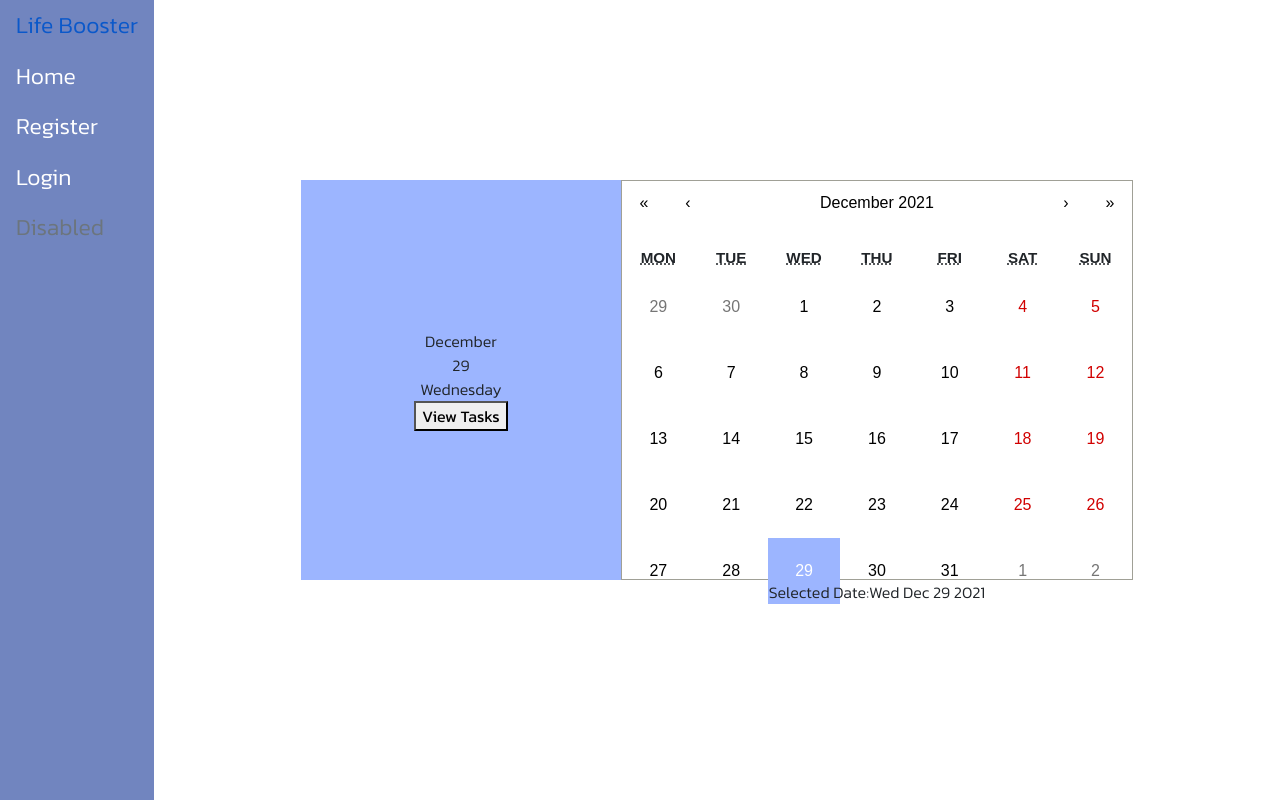
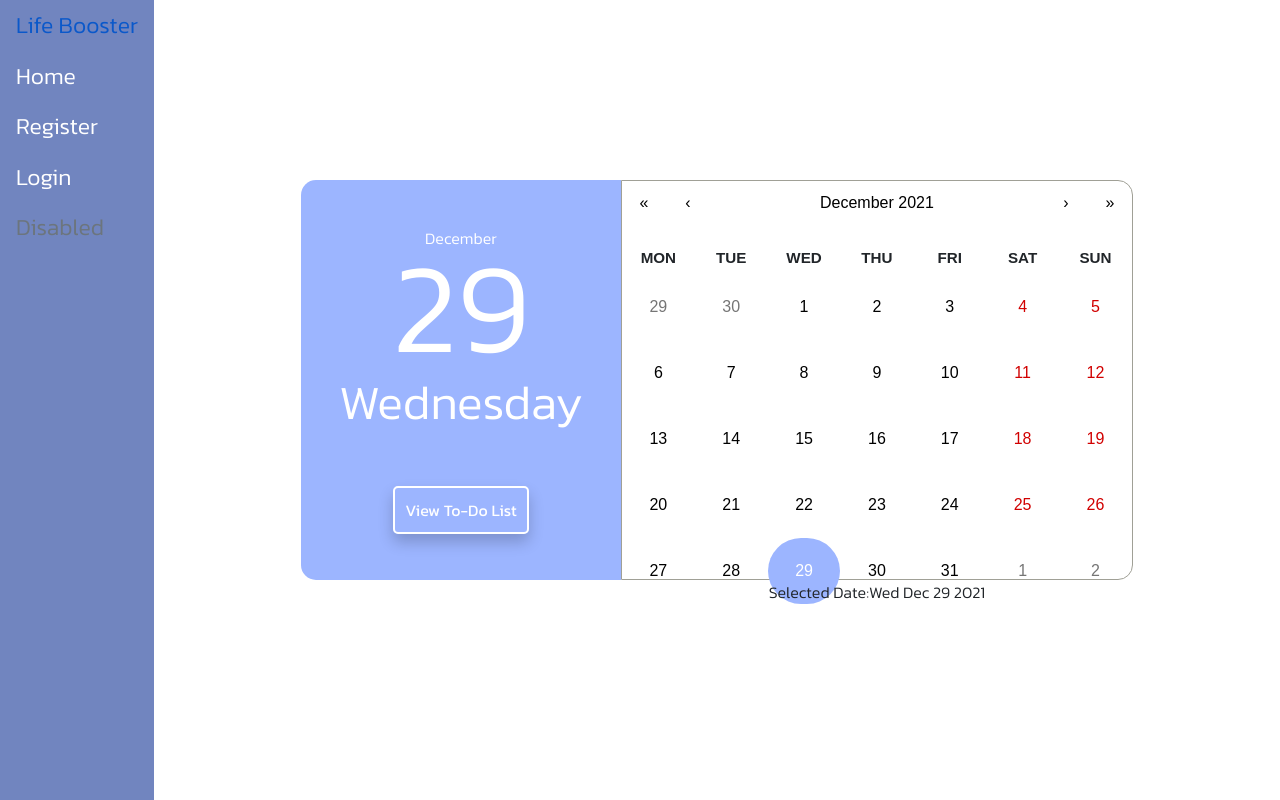
Before and after one commit to hyjin123/life-booster, a React (Create React App) app in the folder frontend/: page /home in a window 1280 px wide. Built offline with nearby package versions, Linux system fonts and the light colour scheme.

Commit message:
finished the calendar component and the button to view the tasks for each day

```diff
--- a/frontend/src/components/DateCalendar.css
+++ b/frontend/src/components/DateCalendar.css
@@ -4,6 +4,7 @@
   max-width: 100%;
   background: white;
   border: 1px solid #a0a096;
+  border-radius: 0 15px 15px 0;
   font-family: Arial, Helvetica, sans-serif;
   line-height: 1.125em;
 }
@@ -90,9 +91,11 @@
 .react-calendar__tile:enabled:hover,
 .react-calendar__tile:enabled:focus {
   background-color: #e6e6e6;
+  border-radius: 40px;
 }
 .react-calendar__tile--now {
   background: #ffff76;
+  border-radius: 40px;
 }
 .react-calendar__tile--now:enabled:hover,
 .react-calendar__tile--now:enabled:focus {
@@ -108,6 +111,7 @@
 .react-calendar__tile--active {
   background: #9cb5ff;
   color: white;
+  border-radius: 40px;
 }
 .react-calendar__tile--active:enabled:hover,
 .react-calendar__tile--active:enabled:focus {
@@ -116,3 +120,11 @@
 .react-calendar--selectRange .react-calendar__tile--hover {
   background-color: #e6e6e6;
 }
+
+abbr[title] {
+  text-decoration: none;
+}
+
+abbr[title]:hover {
+  cursor: auto;
+}
--- a/frontend/src/components/MainPage.css
+++ b/frontend/src/components/MainPage.css
@@ -5,6 +5,7 @@
   flex-direction: row;
   font-family: 'Kanit', sans-serif;
   font-weight: 300;
+  text-decoration: none;
 }
 
 .calendar-container {
@@ -14,6 +15,7 @@
 }
 
 .selected-day {
+  color: white;
   width: 25vw;
   height: 50vh;
   background-color: #9cb5ff;
@@ -21,4 +23,33 @@
   flex-direction: column;
   justify-content: center;
   align-items: center;
+  border-radius: 15px 0 0 15px;
 }
+
+.selected-weekday {
+  font-size: 3em;
+  padding-bottom: 1em;
+}
+
+.selected-weekday-number {
+  font-size: 8em;
+  line-height: 0.9em;
+}
+
+.view-button {
+  border-radius: 5px;
+  color: rgba(255, 255, 255, 1);
+  background-color: transparent;
+  border: 2px solid rgba(255, 255, 255, 1);
+  padding: 10px;
+  box-shadow: 0px 8px 15px rgba(0, 0, 0, 0.2);
+  transition: all 0.3s ease 0s;
+}
+
+.view-button:hover {
+  background-color: #2EE59D;
+  transform: translateY(-8px);
+  box-shadow: 0px 15px 20px rgba(46, 229, 157, 0.4);
+  color: #fff;
+  border: none;
+}
--- a/frontend/src/components/MainPage.js
+++ b/frontend/src/components/MainPage.js
@@ -14,10 +14,10 @@ function MainPage() {
       <div className="calendar-container">
         <div className="selected-day">
         <div>{months[date.getMonth()]}</div>
-          <div>{date.getDate()}</div>
-          <div>{weekdays[date.getDay()]}</div>
+          <div className="selected-weekday-number">{date.getDate()}</div>
+          <div className="selected-weekday">{weekdays[date.getDay()]}</div>
           <div>
-            <button>View Tasks</button>
+            <button className="view-button">View To-Do List</button>
           </div>
         </div>
         <DateCalendar date={date} setDate={setDate} />
```
